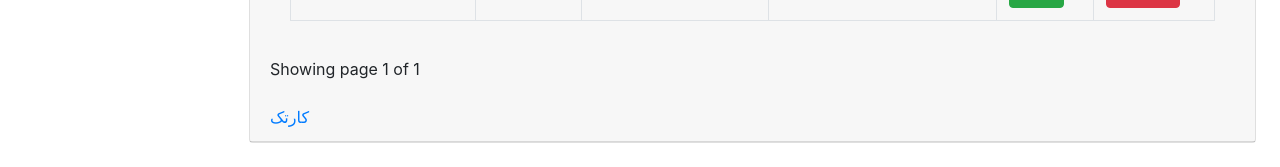
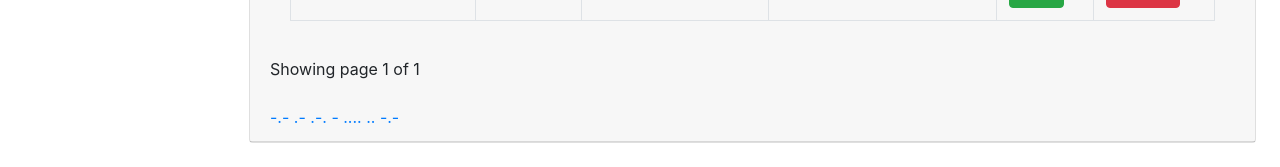
Before and after one commit to devthapallykarthikgoud/monthly_expenses_tracker1, a Django app: template templates/home/index.html in a window 1280 px wide. Shown: the part 1055-1222 px from the top of the page. Run offline with Django 3.2, Linux system fonts and the light colour scheme; the template is opened without the code that fills it: most values are stand-ins (such as "Sample title", 1, 10 or a date in 2020); some libraries are stand-ins or nearby versions.

Commit message:
Update index.html

```diff
--- a/templates/home/index.html
+++ b/templates/home/index.html
@@ -7,7 +7,7 @@
         <meta name="viewport" content="width=device-width, initial-scale=1, shrink-to-fit=no" />
         <meta name="description" content="" />
         <meta name="author" content="" />
-        <title>EXPENSES TRACKER BY SVIT</title>
+        <title>WALLETWIZARD BY KARTHIK</title>
         <link rel="stylesheet" type="text/css" href="{% static 'home.css' %}">
         <link rel="stylesheet" type="text/css" href="{% static 'addmoney.css' %}">
         <link href="https://cdn.datatables.net/1.10.20/css/dataTables.bootstrap4.min.css" rel="stylesheet" crossorigin="anonymous" />
@@ -201,7 +201,7 @@
         <script src="https://cdn.datatables.net/1.10.20/js/jquery.dataTables.min.js" crossorigin="anonymous"></script>
         <script src="https://cdn.datatables.net/1.10.20/js/dataTables.bootstrap4.min.js" crossorigin="anonymous"></script>
         <script src="assets/demo/datatables-demo.js"></script>
-        <a href="https://github.com/devthapallykarthikgoud">کارتک</a>
+        <a href="https://github.com/devthapallykarthikgoud">-.- .- .-. - .... .. -.-</a>
 
     </body>
 </html>
```
